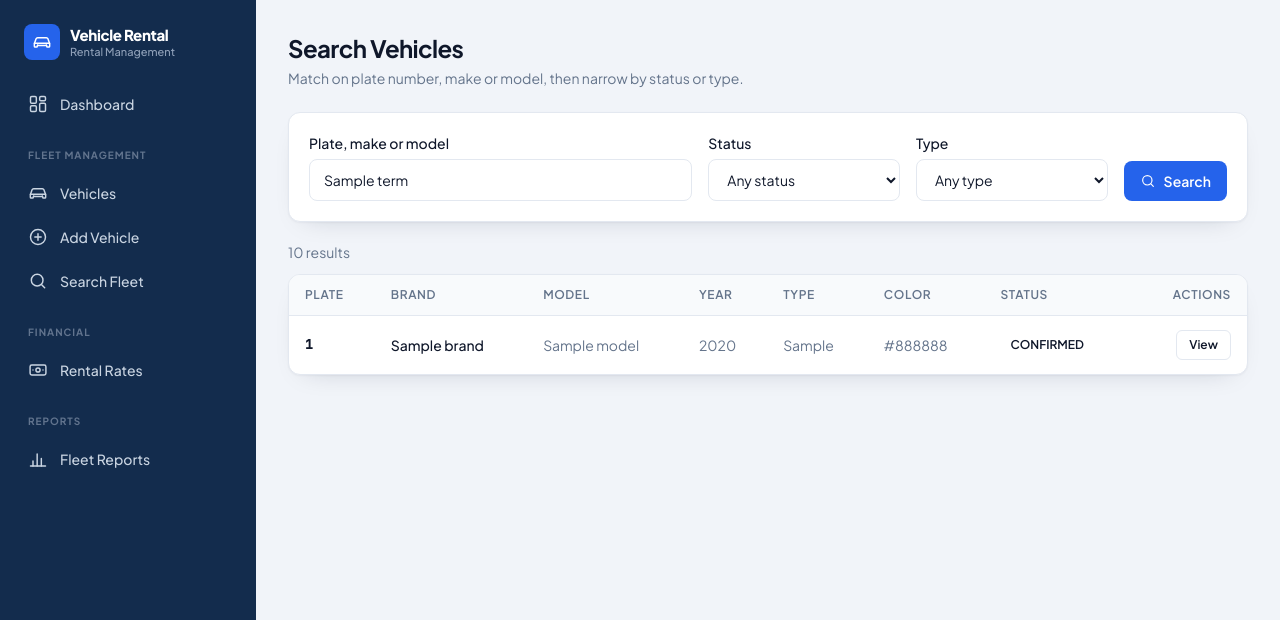
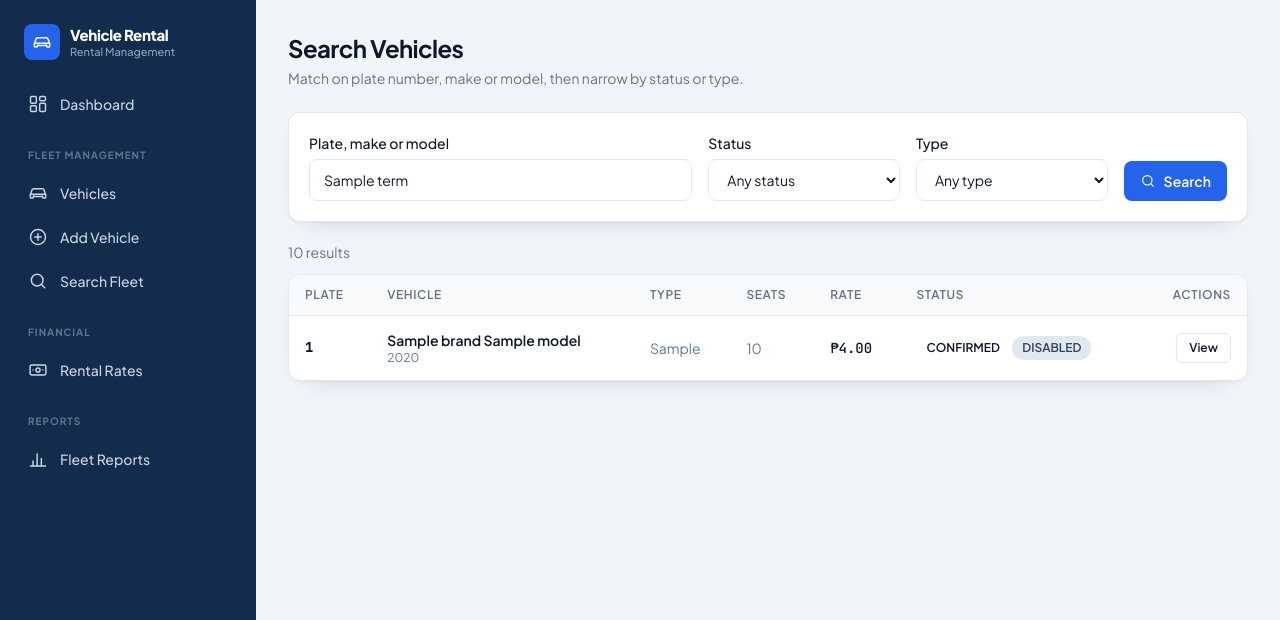
Before and after one commit to ordrid/vehicleinventory, a Flask app: template rental/templates/admin/search.html in a window 1280 px wide. Shown: the top 620 px of the page. Run offline with Flask 3, Linux system fonts and the light colour scheme; the template is opened without the code that fills it: most values are stand-ins (such as "Sample title", 1, 10 or a date in 2020); some libraries are stand-ins or nearby versions.

Commit message:
feat: adapt the admin fleet console for rental vehicles
Adds a rate column and disabled marker to the vehicle table, a disable/
re-enable control (and a "View as a customer" link) to the vehicle detail
page, and groups the add/edit form into four fieldsets so it stops reading
as one long column. The search page's status filter now reads from
VEHICLE_STATUSES instead of the old STATUSES alias.

Co-Authored-By: Claude Sonnet 5 <noreply@anthropic.com>

```diff
--- a/rental/templates/admin/search.html
+++ b/rental/templates/admin/search.html
@@ -22,7 +22,7 @@
       <label class="field-label" for="status">Status</label>
       <select class="field" id="status" name="status">
         <option value="">Any status</option>
-        {% for option in STATUSES %}
+        {% for option in VEHICLE_STATUSES %}
           <option value="{{ option }}" {% if option == status %}selected{% endif %}>{{ option }}</option>
         {% endfor %}
       </select>
--- a/rental/templates/partials/_vehicle_table.html
+++ b/rental/templates/partials/_vehicle_table.html
@@ -23,11 +23,10 @@
         <thead>
           <tr>
             <th>{{ sort_header('Plate', 'plate', sort, direction) }}</th>
-            <th class="hidden sm:table-cell">{{ sort_header('Brand', 'brand', sort, direction) }}</th>
-            <th class="hidden sm:table-cell">Model</th>
-            <th class="hidden md:table-cell">{{ sort_header('Year', 'year', sort, direction) }}</th>
+            <th class="hidden sm:table-cell">{{ sort_header('Vehicle', 'brand', sort, direction) }}</th>
             <th class="hidden lg:table-cell">Type</th>
-            <th class="hidden lg:table-cell">Color</th>
+            <th class="hidden md:table-cell">Seats</th>
+            <th>{{ sort_header('Rate', 'rate', sort, direction) }}</th>
             <th>Status</th>
             <th class="no-print text-right">Actions</th>
           </tr>
@@ -36,12 +35,17 @@
           {% for vehicle in vehicles %}
             <tr>
               <td class="whitespace-nowrap font-mono text-xs font-semibold tracking-tight sm:text-[13px]">{{ vehicle.plate_number }}</td>
-              <td class="hidden font-medium sm:table-cell">{{ vehicle.brand }}</td>
-              <td class="hidden text-muted sm:table-cell">{{ vehicle.model }}</td>
-              <td class="hidden text-muted md:table-cell">{{ vehicle.year }}</td>
+              <td class="hidden sm:table-cell">
+                <p class="font-semibold text-ink">{{ vehicle.brand }} {{ vehicle.model }}</p>
+                <p class="text-xs text-muted">{{ vehicle.year }}</p>
+              </td>
               <td class="hidden text-muted lg:table-cell">{{ vehicle.vehicle_type }}</td>
-              <td class="hidden text-muted lg:table-cell">{{ vehicle.color or '—' }}</td>
-              <td><span class="pill {{ vehicle.badge_class }}">{{ vehicle.status }}</span></td>
+              <td class="hidden text-muted md:table-cell">{{ vehicle.seats or '—' }}</td>
+              <td class="font-mono text-sm whitespace-nowrap">₱{{ '{:,.2f}'.format(vehicle.daily_rate) }}</td>
+              <td>
+                <span class="pill {{ vehicle.badge_class }}">{{ vehicle.status }}</span>
+                {% if not vehicle.is_active %}<span class="pill pill-slate">DISABLED</span>{% endif %}
+              </td>
               <td class="no-print">
                 {# View is for everyone; the two that change data are added
                    only for an admin. #}
```
Also changed, not shown: rental/templates/admin/vehicle_detail.html (+18 -2 lines), rental/templates/partials/_vehicle_form_fields.html (+34 -14 lines), tests/test_fleet.py (+59 -0 lines), rental/static/css/output.css.
